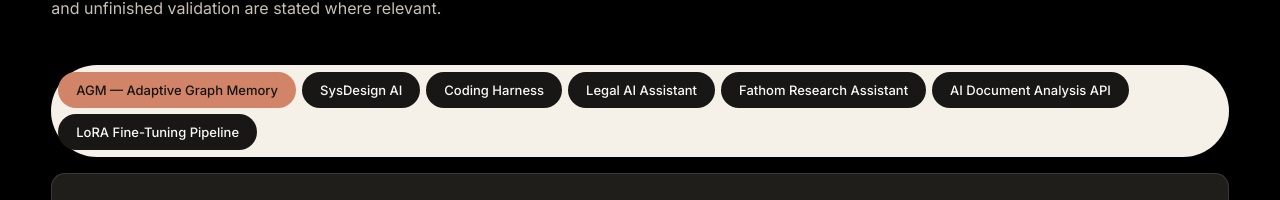
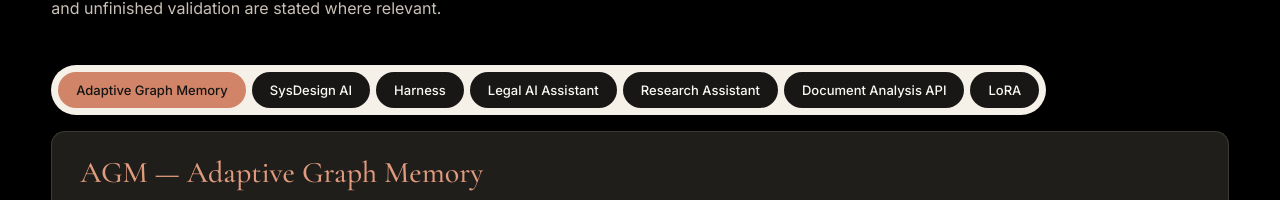
Before and after one commit to yash936936/Personal-Portfolio, a React (Vite) app in the folder portfolio/: page /work in a window 1280 px wide. Shown: the part 544-744 px from the top of the page. Built offline with nearby package versions, Linux system fonts and the light colour scheme; no server answers.

Commit message:
Refine work project navigation labels

```diff
--- a/portfolio/src/pages/Work.tsx
+++ b/portfolio/src/pages/Work.tsx
@@ -138,7 +138,15 @@ export default function Work() {
               aria-pressed={selectedPrototype === item.slug}
               onClick={() => setSelectedPrototype(item.slug)}
             >
-              {item.title}
+              {({
+                agm: "Adaptive Graph Memory",
+                "sysdesign-ai": "SysDesign AI",
+                "coding-harness": "Harness",
+                "legal-ai": "Legal AI Assistant",
+                fathom: "Research Assistant",
+                "document-analysis": "Document Analysis API",
+                "lora-pipeline": "LoRA",
+              }[item.slug] ?? item.title)}
             </button>
           ))}
         </div>
```
